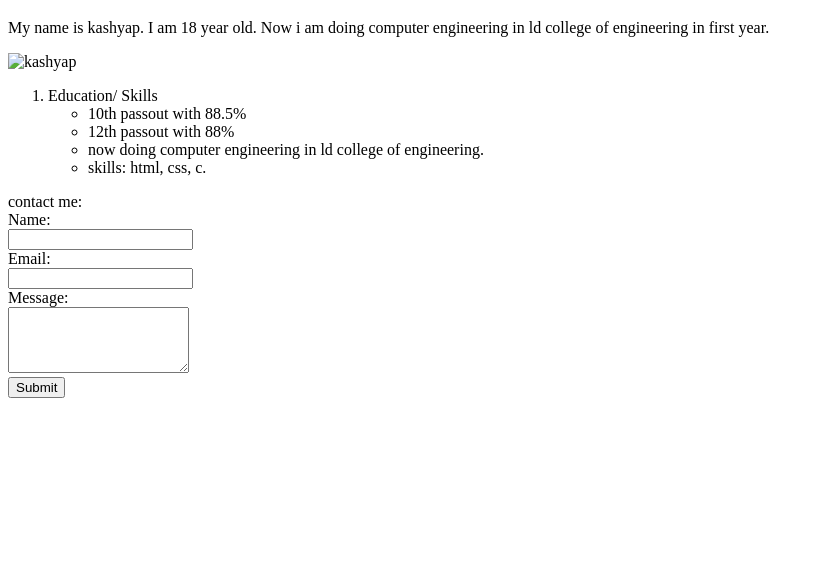
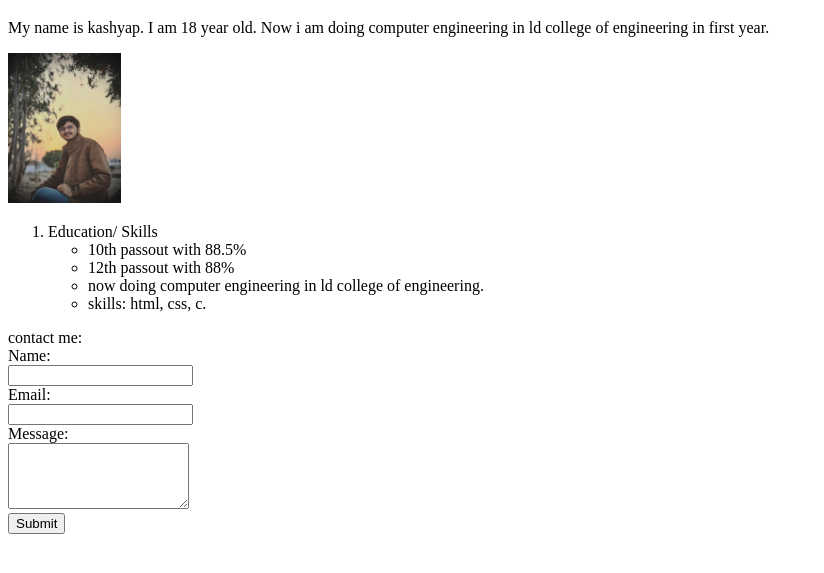
Before and after one commit to kashyapsinh2611/duplicate-of-portfolio, a plain HTML site: page index.html in a window 1280 px wide. Shown: the part 61-634 px from the top of the page, without its empty margins (0-824 px from the left). Drawn offline with Linux system fonts and the light colour scheme.

Commit message:
Update image source in index.html

```diff
--- a/index.html
+++ b/index.html
@@ -8,7 +8,7 @@
         <h1>Kashyap</h1>
         <body>
             <p>My name is kashyap. I am 18 year old. Now i am doing computer engineering in ld college of engineering in first year.</p>
-        <img src="kashyap.jpg" alt="kashyap"  height="150px" >
+        <img src="kashyap1.jpg" alt="kashyap"  height="150px" >
         <ol>
             <li>Education/ Skills</li>
             <ul>
```
